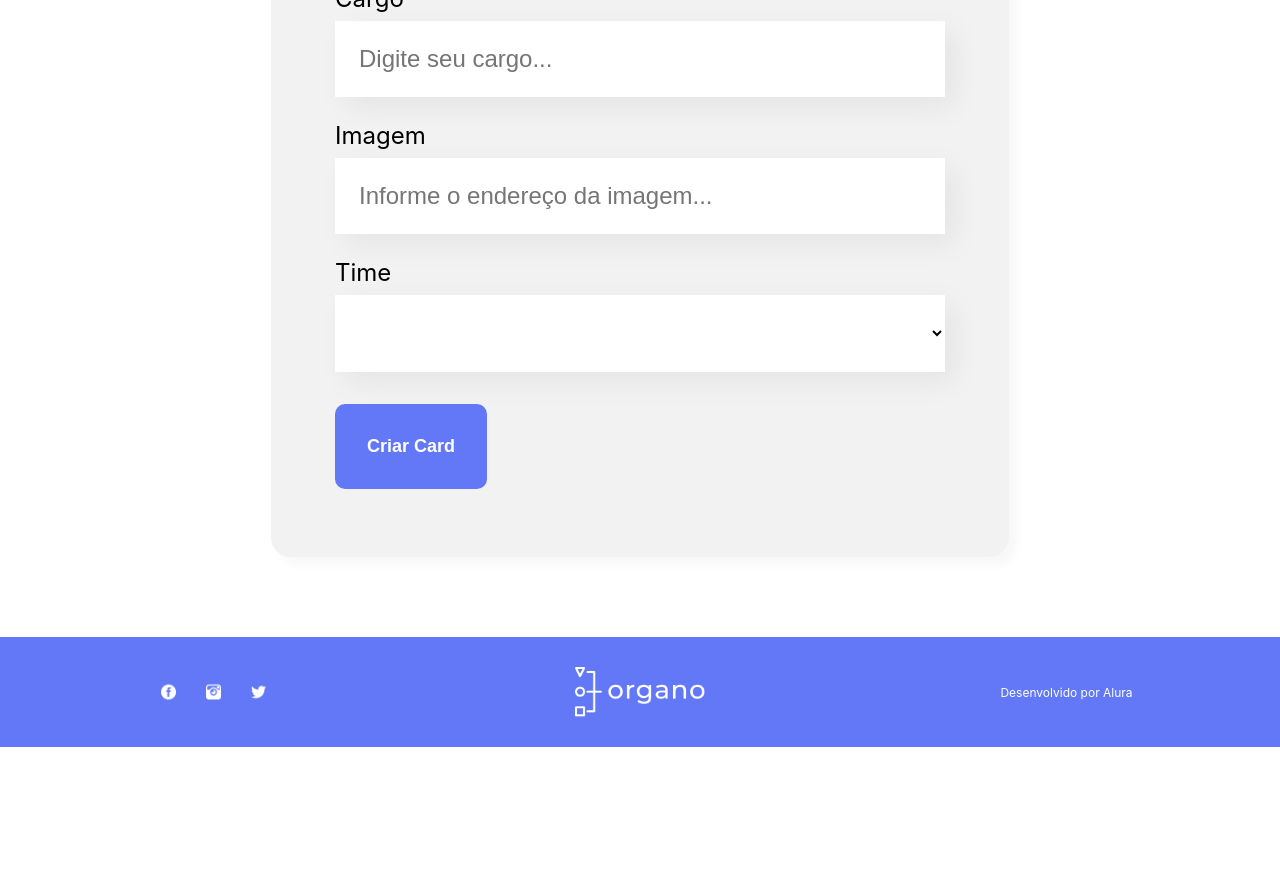
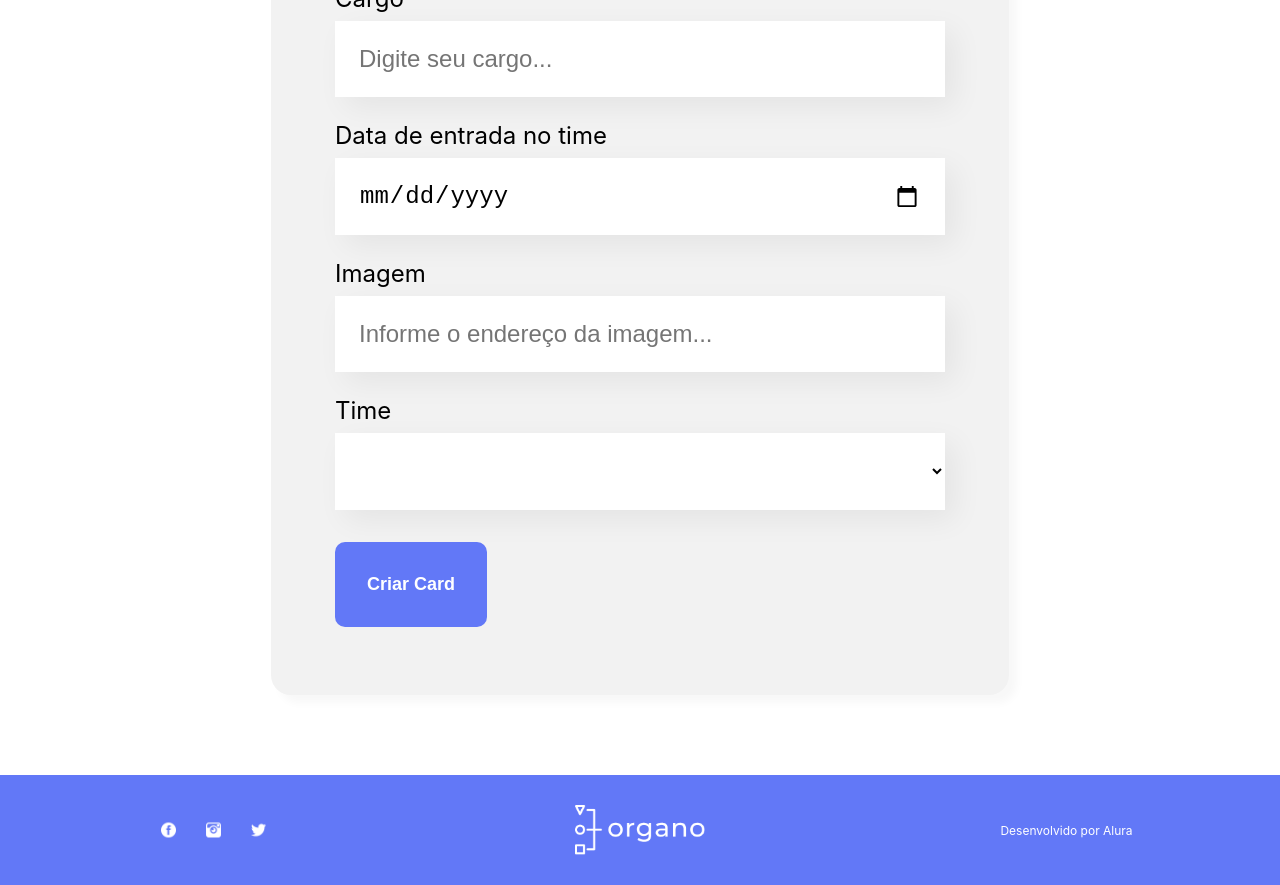
Before and after one commit to andersonstudioa/alura-organo-ts, a React (Create React App) app: page / in a window 1280 px wide. Shown: the part 840-1725 px from the top of the page. Before the commit the page ends 1587 px from the top, so only its background shows below. Built offline with nearby package versions, Linux system fonts and the light colour scheme.

Commit message:
Campo de data adicionado

```diff
--- a/public/index.html
+++ b/public/index.html
@@ -24,7 +24,7 @@
       work correctly both with client-side routing and a non-root public URL.
       Learn how to configure a non-root public URL by running `npm run build`.
     -->
-    <title>React App</title>
+    <title>Organo com TypeScript</title>
   </head>
   <body>
     <noscript>You need to enable JavaScript to run this app.</noscript>
--- a/src/componentes/CampoTexto/index.tsx
+++ b/src/componentes/CampoTexto/index.tsx
@@ -7,10 +7,11 @@
     label: string
     valor: string
     required?: boolean
+    tipo?: "text" | "password" | "date" | "email" | "number"
 }
 
 //Sintaxe Arrow Function.
-const CampoTexto = ({aoAlterado, placeholder, label, valor, required = false}: CampoTextoProps) => {
+const CampoTexto = ({aoAlterado, placeholder, label, valor, required = false, tipo = "text"}: CampoTextoProps) => {
     const placeholderModificada = `${placeholder+label.toLowerCase()}...` //concatenação
 
     const aoDigitado = (evento: React.ChangeEvent<HTMLInputElement>) => {
@@ -27,6 +28,7 @@
                 onChange={aoDigitado}
                 required={required}
                 placeholder={placeholderModificada}
+                type={tipo}
             />
         </div>
     )
--- a/src/componentes/Formulario/index.tsx
+++ b/src/componentes/Formulario/index.tsx
@@ -17,6 +17,7 @@
     //O useState faz com que o componente reaja a alteração de volar e seja novamente renderizado no DOM
     const [nome, setNome] = useState('')
     const [cargo, setCargo] = useState('')
+    const [data, setData] = useState('')
     const [imagem, setImagem] = useState('')
     const [time, setTime] = useState('')
 
@@ -32,6 +33,7 @@
         setNome('')
         setCargo('')
         setImagem('')
+        setData('')
         setTime('')
     }
 
@@ -52,6 +54,14 @@
                     placeholder="Digite seu "
                     valor={cargo}
                     aoAlterado={valor => setCargo(valor)}
+                />
+                <CampoTexto
+                    required={true}
+                    label="Data de entrada no time"
+                    placeholder=""
+                    valor={data}
+                    aoAlterado={valor => setData(valor)}
+                    tipo="date"
                 />
                 <CampoTexto
                     label="Imagem"
```
